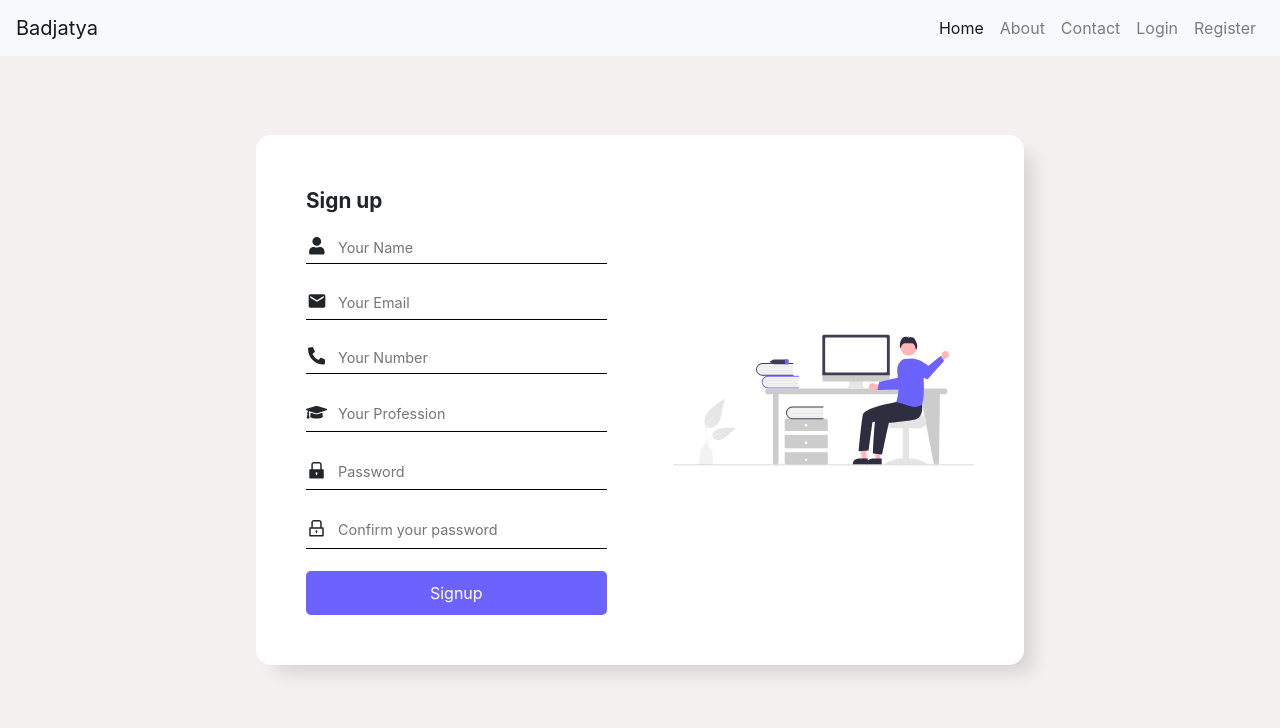
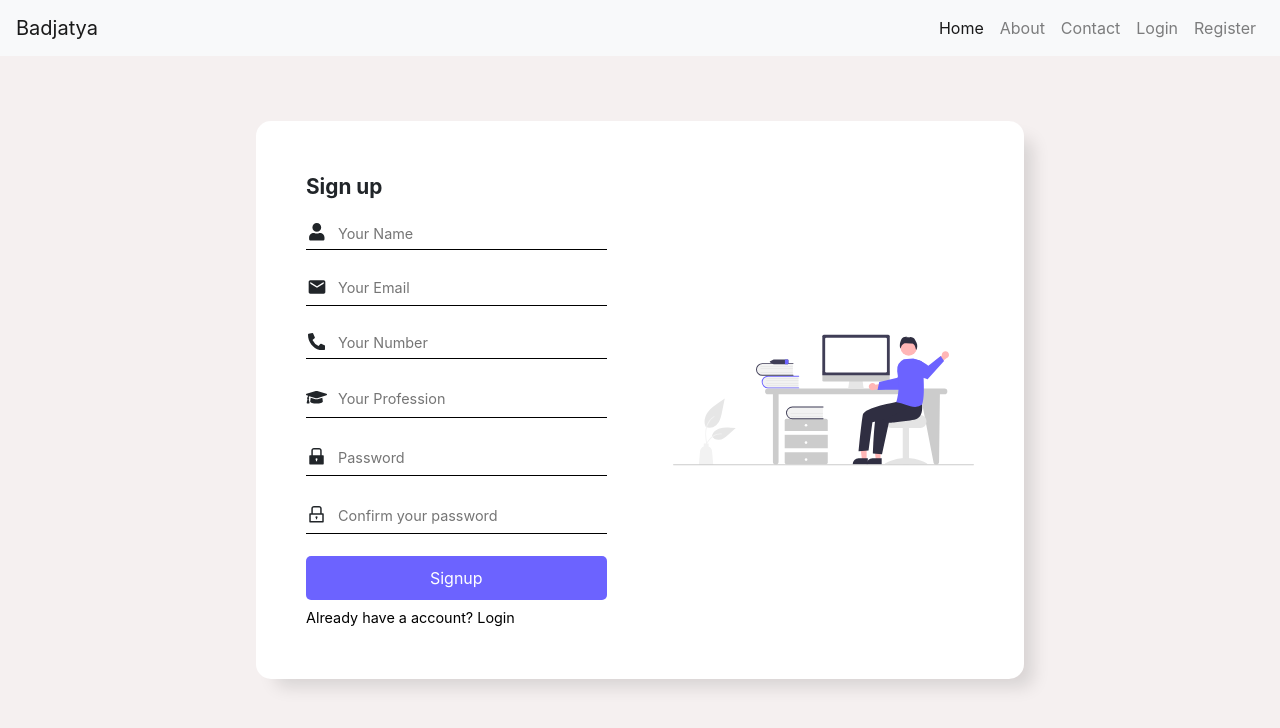
Before and after one commit to badjatya/Mern, a React (Create React App) app in the folder client/: page /register in a window 1280 px wide. Shown: the top 728 px of the page. Built offline with nearby package versions, Linux system fonts and the light colour scheme.

Commit message:
Styled register page

```diff
--- a/client/src/components/Input.js
+++ b/client/src/components/Input.js
@@ -8,6 +8,7 @@ const Input = (props) => {
       <TextInput
         type={props.type}
         id={props.id}
+        {...props}
         placeholder={props.placeholder}
       />
     </InputContainer>
--- a/client/src/pages/Register.js
+++ b/client/src/pages/Register.js
@@ -8,6 +8,7 @@ import {
   Heading,
   ImageContainer,
   Image,
+  NavLink,
 } from "./styles/Register.styles";
 
 // Importing Image
@@ -33,6 +34,7 @@ const Register = () => {
               type="text"
               id="name"
               placeholder="Your Name"
+              required
               icon={<FaUser className="icon" />}
             />
 
@@ -40,6 +42,7 @@ const Register = () => {
               type="email"
               id="email"
               placeholder="Your Email"
+              required
               icon={<MdMail className="icon-medium" />}
             />
 
@@ -47,6 +50,7 @@ const Register = () => {
               type="number"
               id="number"
               placeholder="Your Number"
+              required
               icon={<FaPhoneAlt className="icon" />}
             />
 
@@ -54,6 +58,7 @@ const Register = () => {
               type="text"
               id="profession"
               placeholder="Your Profession"
+              required
               icon={<FaGraduationCap className="icon-big" />}
             />
 
@@ -61,6 +66,7 @@ const Register = () => {
               type="password"
               id="password"
               placeholder="Password"
+              required
               icon={<AiFillLock className="icon-big" />}
             />
 
@@ -68,10 +74,13 @@ const Register = () => {
               type="password"
               id="confirmPassword"
               placeholder="Confirm your password"
+              required
               icon={<AiOutlineLock className="icon-big" />}
             />
 
             <CustomButton title="Signup" />
+
+            <NavLink to="/login">Already have a account? Login</NavLink>
           </form>
         </FormContainer>
         <ImageContainer>
--- a/client/src/pages/styles/Register.styles.js
+++ b/client/src/pages/styles/Register.styles.js
@@ -1,4 +1,5 @@
 import styled from "styled-components";
+import { Link } from "react-router-dom";
 
 export const Container = styled.div`
   display: flex;
@@ -32,6 +33,7 @@ export const SignupContainer = styled.div`
 
   @media (max-width: 426px) {
     padding: 20px;
+    width: 70%;
   }
 `;
 
@@ -60,9 +62,26 @@ export const ImageContainer = styled.div`
     width: 80%;
     margin: 0 auto 30px auto;
   }
+
+  @media (max-width: 426px) {
+    width: 90%;
+  }
 `;
 
 export const Image = styled.img`
   width: 100%;
   height: 100%;
 `;
+
+export const NavLink = styled(Link)`
+  color: #000;
+  text-decoration: none;
+  margin-top: 7px;
+  display: block;
+  font-size: 0.9rem;
+
+  &:hover {
+    color: #000;
+    /* text-decoration: none; */
+  }
+`;
```
